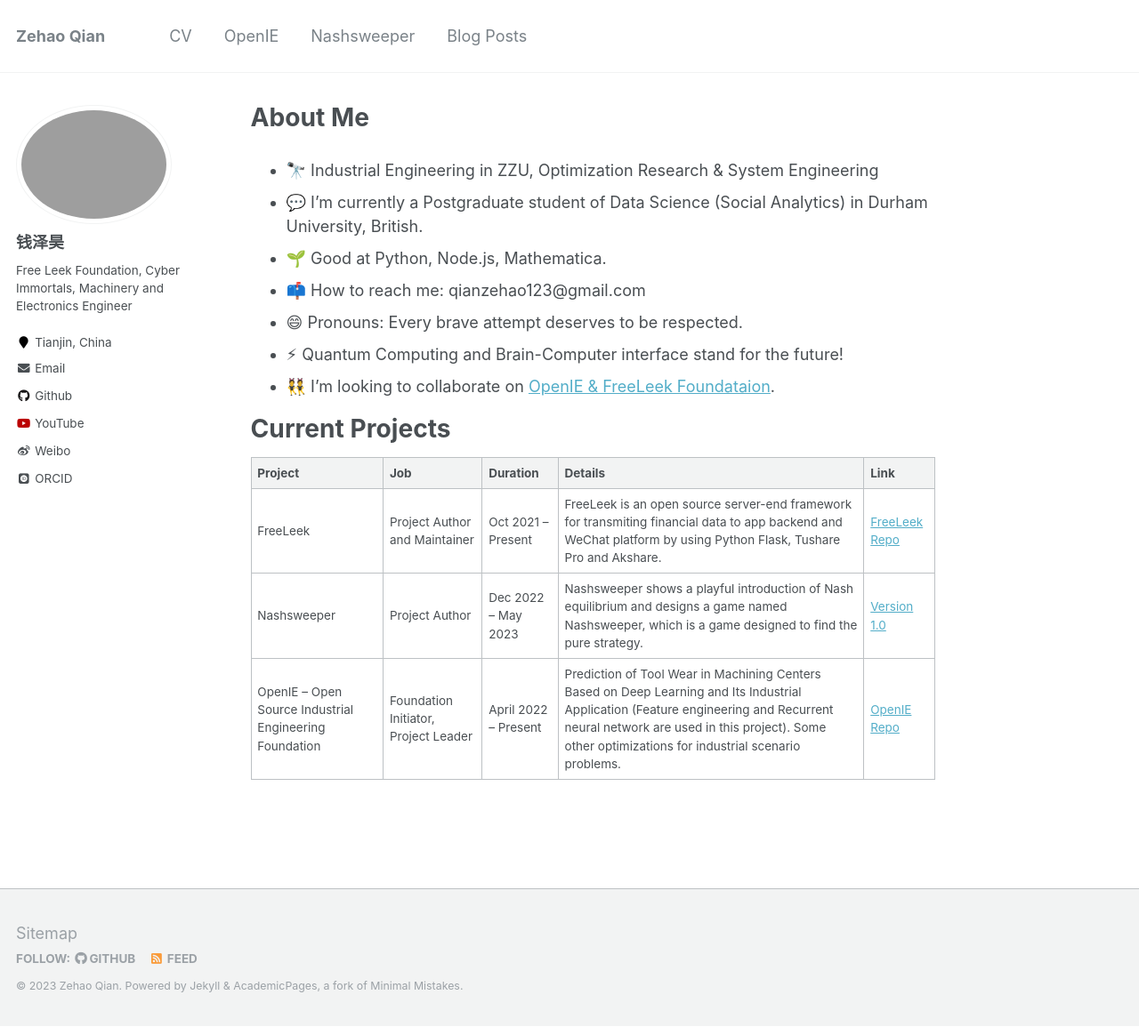
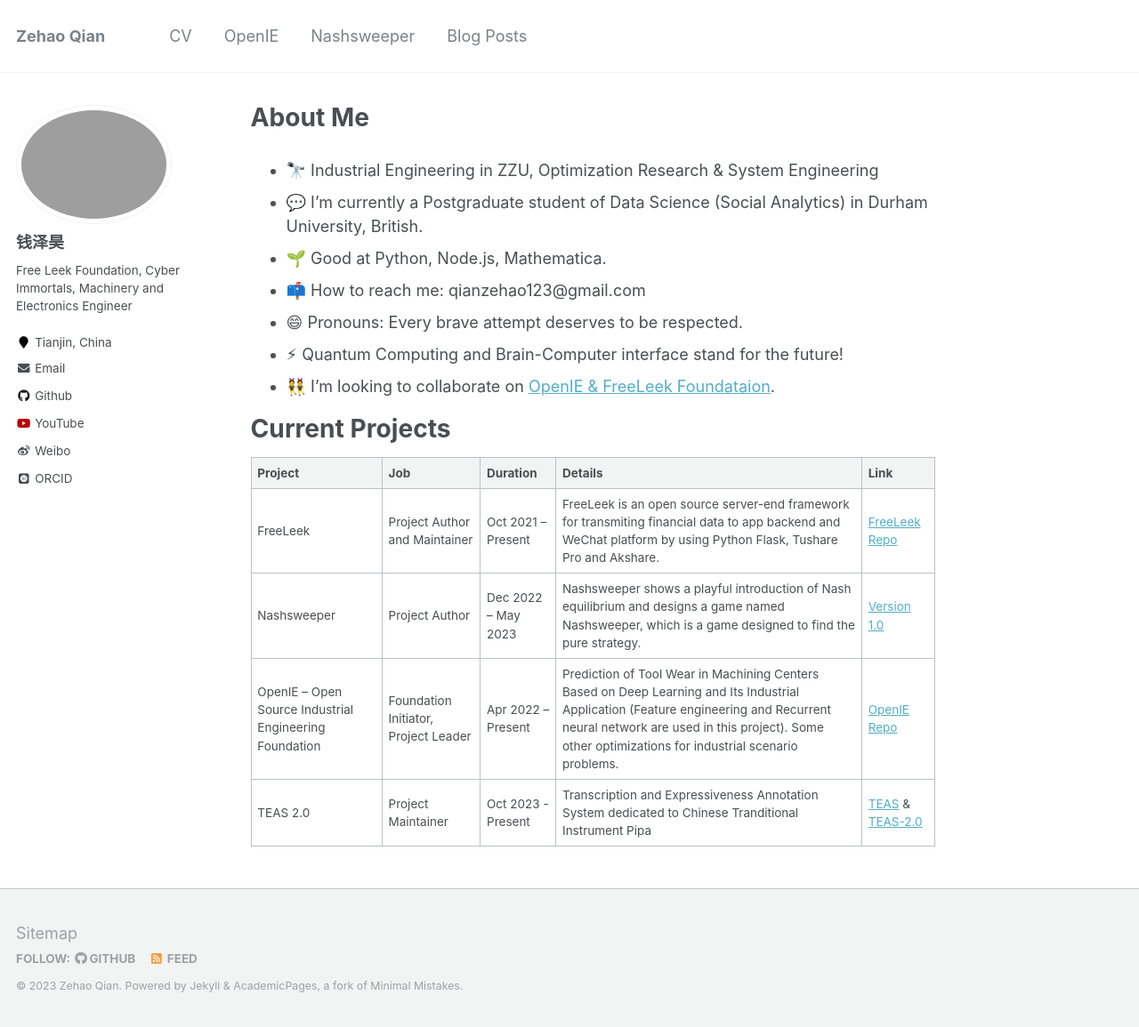
Before and after one commit to QianZeHao123/QianZeHao123.github.io, a Jekyll site: the page built from _pages/about.md, in a window 1280 px wide and 1155 px high. Shown: the whole window at 89% size. Built offline with Jekyll 4.4.1, drawn with Linux system fonts in a browser that asks for light colours; some web fonts are replaced.

Commit message:
update Current Prjects

```diff
--- a/_pages/about.md
+++ b/_pages/about.md
@@ -21,4 +21,5 @@
 | ------- | --- | -------- | ------- | ---- |
 | FreeLeek | Project Author and Maintainer | Oct 2021 – Present | FreeLeek is an open source server-end framework for transmiting financial data to app backend and WeChat platform by using Python Flask, Tushare Pro and Akshare. | [FreeLeek Repo](https://gitee.com/qian_zehao/free-leek) |
 | Nashsweeper | Project Author | Dec 2022 – May 2023 | Nashsweeper shows a playful introduction of Nash equilibrium and designs a game named Nashsweeper, which is a game designed to find the pure strategy.  | [Version 1.0](http://204.15.75.42:8080/)
-| OpenIE – Open Source Industrial Engineering Foundation | Foundation Initiator, Project Leader | April 2022 – Present | Prediction of Tool Wear in Machining Centers Based on Deep Learning and Its Industrial Application (Feature engineering and Recurrent neural network are used in this project). Some other optimizations for industrial scenario problems. | [OpenIE Repo](https://github.com/QianZeHao123/OpenIE-WaveAnalysis) |
+| OpenIE – Open Source Industrial Engineering Foundation | Foundation Initiator, Project Leader | Apr 2022 – Present | Prediction of Tool Wear in Machining Centers Based on Deep Learning and Its Industrial Application (Feature engineering and Recurrent neural network are used in this project). Some other optimizations for industrial scenario problems. | [OpenIE Repo](https://github.com/QianZeHao123/OpenIE-WaveAnalysis) |
+| TEAS 2.0 | Project Maintainer | Oct 2023 - Present |  Transcription and Expressiveness Annotation System dedicated to Chinese Tranditional Instrument Pipa | [TEAS](https://github.com/QianZeHao123/TEAS) & [TEAS-2.0](https://github.com/QianZeHao123/TEAS-2.0) |
```
